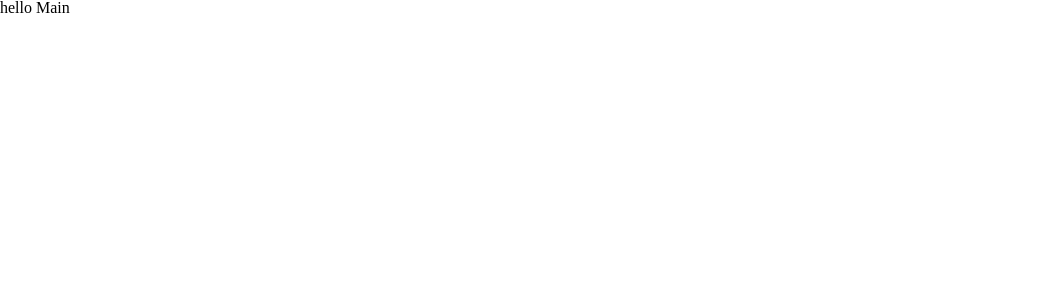
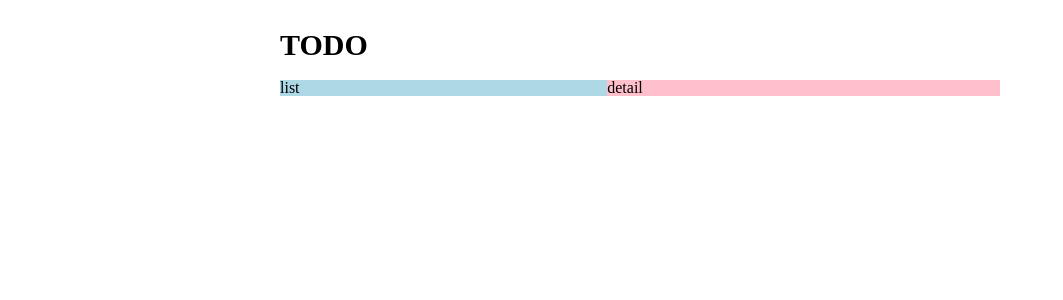
Before and after one commit to hami-dev/wanted-pre-onboarding-challenge-fe-1, a React (Create React App) app: page / in a window 1280 px wide. Shown: the top 300 px of the page, without its empty margins (0-1063 px from the left). Built offline with nearby package versions, Linux system fonts and the light colour scheme.

Commit message:
Add: Todo- 페이지 추가

```diff
--- /dev/null
+++ b/src/components/todos/TodoDetail.jsx
@@ -0,0 +1,12 @@
+import React from 'react';
+import styled from 'styled-components';
+
+const TodoDetail = () => {
+  return <Wrapper>detail</Wrapper>;
+};
+
+export default TodoDetail;
+
+const Wrapper = styled.div`
+  background-color: pink;
+`;
--- /dev/null
+++ b/src/components/todos/TodoList.jsx
@@ -0,0 +1,12 @@
+import React from 'react';
+import styled from 'styled-components';
+
+const TodoList = () => {
+  return <Wrapper>list</Wrapper>;
+};
+
+export default TodoList;
+
+const Wrapper = styled.div`
+  background-color: lightblue;
+`;
--- a/src/pages/Main.js
+++ b/src/pages/Main.js
@@ -1,8 +1,10 @@
 import React from 'react';
 import styled from 'styled-components';
 
+import Todos from 'pages/todo/Todos';
+
 const Main = () => {
-  return <div>hello Main</div>;
+  return <Todos />;
 };
 
 export default Main;
--- /dev/null
+++ b/src/pages/todo/Todos.jsx
@@ -0,0 +1,25 @@
+import React from 'react';
+import styled from 'styled-components';
+
+import Container from 'components/common/Container';
+import TodoList from 'components/todos/TodoList';
+import TodoDetail from 'components/todos/TodoDetail';
+
+const Todos = () => {
+  return (
+    <Container title="TODO" width="720">
+      <Section>
+        <TodoList />
+        <TodoDetail />
+      </Section>
+    </Container>
+  );
+};
+
+export default Todos;
+
+const Section = styled.section`
+  width: 720px;
+  display: grid;
+  grid-template-columns: 1fr 1.2fr;
+`;
```
